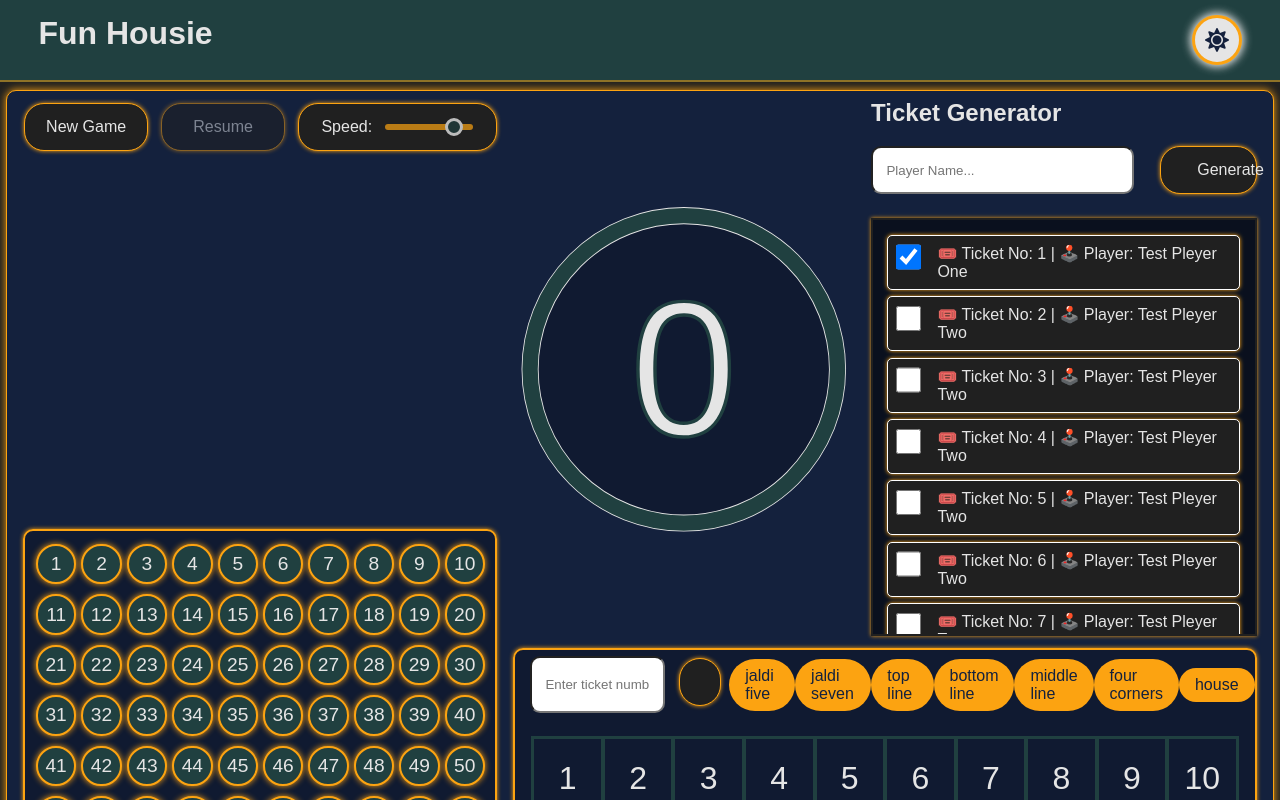
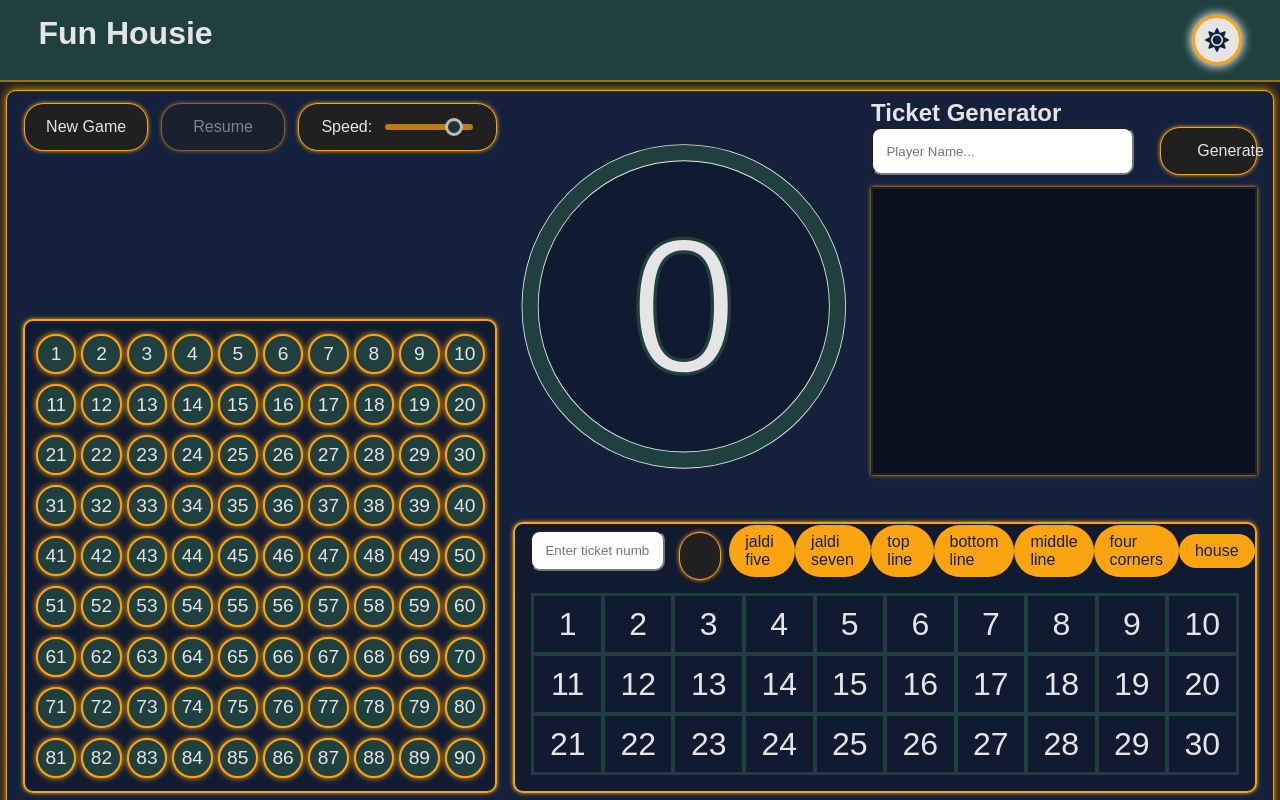
Before and after one commit to rohitharidas91/Fun-Housie, a React (Vite) app: page / in a window 1280 px wide. Shown: the top 800 px of the page. Built offline with nearby package versions, Linux system fonts and the light colour scheme.

Commit message:
Created Ticket addition and deletion

```diff
--- a/src/components/App/App.css
+++ b/src/components/App/App.css
@@ -33,6 +33,9 @@
 }
 .appRightUpper-right {
     width: 55%;
+    display: flex;
+    flex-direction: column;
+    height: 50vh;
 }
 .appRightLower {
     height: 40%;
--- a/src/components/App/App.jsx
+++ b/src/components/App/App.jsx
@@ -19,7 +19,7 @@ function App() {
   const [speed, setSpeed] = useState(10); // initate speed at 10
   const [timeLeft, setTimeLeft] = useState(speed)
   const [currentNum, setCurrentNum] = useState(0);
-
+  const [playerName, setPlayerName] = useState('');
 
 
   //Reset Game function
@@ -47,8 +47,8 @@ function App() {
   //Need to Randomly start calling numbers
   function callNumber() {
     const uncalledNumbers = gridNum
-    .filter(item => !item.isCalled)
-    .map(item => item.num);
+      .filter(item => !item.isCalled)
+      .map(item => item.num);
     //Would need to create a gameover state here
     if (uncalledNumbers.length === 0) {
       setGameOver(true);
@@ -69,74 +69,64 @@ function App() {
   }
 
   //This is a temporary array for tickets... I am manually making them but will do it through a function later on
-  const [tickets, setTickets] = useState([
-    {
-      ticketId: 1,
-      playerName: 'Test Pleyer One',
-      ticketNumbers: [1, 3, 10, 21, 37, 39, 46, 53, 59, 60, 65, 66, 76, 88, 90],
-      isSelected: true
-    },
-    {
-      ticketId: 2,
-      playerName: 'Test Pleyer Two',
-      ticketNumbers: [4, 13, 20, 26, 30, 40, 44, 55, 56, 68, 69, 72, 74, 86, 88],
-      isSelected: false
-    },
-    {
-      ticketId: 3,
-      playerName: 'Test Pleyer Two',
-      ticketNumbers: [4, 13, 20, 26, 30, 40, 44, 55, 56, 68, 69, 72, 74, 86, 88],
-      isSelected: false
-    },
-    {
-      ticketId: 4,
-      playerName: 'Test Pleyer Two',
-      ticketNumbers: [4, 13, 20, 26, 30, 40, 44, 55, 56, 68, 69, 72, 74, 86, 88],
-      isSelected: false
-    },
-    {
-      ticketId: 5,
-      playerName: 'Test Pleyer Two',
-      ticketNumbers: [4, 13, 20, 26, 30, 40, 44, 55, 56, 68, 69, 72, 74, 86, 88],
-      isSelected: false
-    },
-    {
-      ticketId: 6,
-      playerName: 'Test Pleyer Two',
-      ticketNumbers: [4, 13, 20, 26, 30, 40, 44, 55, 56, 68, 69, 72, 74, 86, 88],
-      isSelected: false
-    },
-    {
-      ticketId: 7,
-      playerName: 'Test Pleyer Two',
-      ticketNumbers: [4, 13, 20, 26, 30, 40, 44, 55, 56, 68, 69, 72, 74, 86, 88],
-      isSelected: false
-    },
-    {
-      ticketId: 8,
-      playerName: 'Test Pleyer Two',
-      ticketNumbers: [4, 13, 20, 26, 30, 40, 44, 55, 56, 68, 69, 72, 74, 86, 88],
-      isSelected: false
-    },
-    {
-      ticketId: 9,
-      playerName: 'Test Pleyer Two',
-      ticketNumbers: [4, 13, 20, 26, 30, 40, 44, 55, 56, 68, 69, 72, 74, 86, 88],
-      isSelected: false
-    },
-  ]);
+  const [tickets, setTickets] = useState([]);
 
   const toggleSelected = (id) => {
     setTickets(prev => {
       return prev.map(ticket => {
-        if(ticket.ticketId === id) {
-          return {...ticket, isSelected: !ticket.isSelected}
+        if (ticket.ticketId === id) {
+          return { ...ticket, isSelected: !ticket.isSelected }
         }
         return ticket;
       });
     });
   };
 
+  /**
+ * A factory function to generate unique ticket objects.
+ * This function maintains a counter for a serially increasing ticketId.
+ */
+  const [ticketCounter, setTicketCounter] = useState(1);
+
+  function generateTicket(playerName) {
+
+    if (!playerName) {
+      alert('Please enter player name');
+    } else {
+
+      //Need to do it this way because setTicket counter is async. It bugged out everything!
+
+      setTicketCounter(prevCounter => prevCounter + 1);
+
+      const ticketNumbers = [];
+      const allPossibleNumbers = Array.from({ length: 90 }, (_, i) => i + 1);
+
+      for (let i = allPossibleNumbers.length - 1; i > 0; i--) {
+        const j = Math.floor(Math.random() * (i + 1));
+        [allPossibleNumbers[i], allPossibleNumbers[j]] = [allPossibleNumbers[j], allPossibleNumbers[i]];
+      }
+      for (let i = 0; i < 15; i++) {
+        ticketNumbers.push(allPossibleNumbers[i]);
+      }
+
+      ticketNumbers.sort((a, b) => a - b);
+
+      const newTicket = {
+        ticketId: ticketCounter,
+        playerName: playerName,
+        ticketNumbers: ticketNumbers,
+        isSelected: false,
+      };
+
+      // Update the tickets state by adding the new ticket.
+      setTickets(prevTickets => [...prevTickets, newTicket]);
+    }
+  }
+
+  function removeTicket(ticketToRemove) {
+    const updatedTickets = tickets.filter(ticket => ticket.ticketId !== ticketToRemove.ticketId);
+    setTickets(updatedTickets);
+  }
 
   return (
 
@@ -174,10 +164,15 @@ function App() {
               />
             </div>
             <div className='appRightUpper-right'>
-              <TicketGenerator />
+              <TicketGenerator
+                clickGenerate={generateTicket}
+                playerName={playerName}
+                setPlayerName={setPlayerName}
+              />
               <TicketList
                 tickets={tickets}
                 onTicketSelect={toggleSelected}
+                clickDelete={removeTicket}
               />
             </div>
           </div>
--- a/src/components/TicketGenerator/TicketGenerator.jsx
+++ b/src/components/TicketGenerator/TicketGenerator.jsx
@@ -6,8 +6,18 @@ function TicketGenerator(props) {
         <div className={styles.ticketGenerator}>
             <h2>Ticket Generator</h2>
             <div className={styles.ticketInput}>
-                <input type='text' placeholder='Player Name...' className={styles.playerName}/>
-                <button> <FaPlusCircle /> <p className={styles.btnText}>Generate</p> </button>
+                <input
+                    type='text'
+                    placeholder='Player Name...'
+                    className={styles.playerName}
+                    value={props.playerName}
+                    onChange={(e) => props.setPlayerName(e.target.value)}
+                />
+                <button
+                    onClick={() => props.clickGenerate(props.playerName)}>
+                    <FaPlusCircle />
+                    <p className={styles.btnText}>Generate</p>
+                </button>
             </div>
         </div>
     )
--- a/src/components/TicketList/TicketList.jsx
+++ b/src/components/TicketList/TicketList.jsx
@@ -21,6 +21,10 @@ function TicketList(props) {
                     >
                         {` 🎟️ Ticket No: ${item.ticketId} | 🕹️   Player: ${item.playerName}`}
                     </span>
+                    <button
+                        className={styles.deleteTicket}
+                        onClick={() => props.clickDelete(item)}
+                    >🗑️</button>
                 </div>
             ))}
         </div>
--- a/src/components/TicketList/TicketList.module.css
+++ b/src/components/TicketList/TicketList.module.css
@@ -34,7 +34,8 @@
     border-radius: 5px;
     box-shadow:  0 0 4px 0px var(--accent-1);
     display: flex;
-    align-content: center;
+    align-items: center;
+
 }
 
 .ticketListDtls {
@@ -51,3 +52,13 @@
     outline: solid 2px var(--accent-1-50);
     transition: 0.2s ease-out;
 }
+
+.deleteTicket {
+    width: 40px;
+    height: 40px;
+    display: flex;
+    align-items: center;
+    justify-content: center;
+    margin-left: auto;
+    font-size: small;
+}
```
